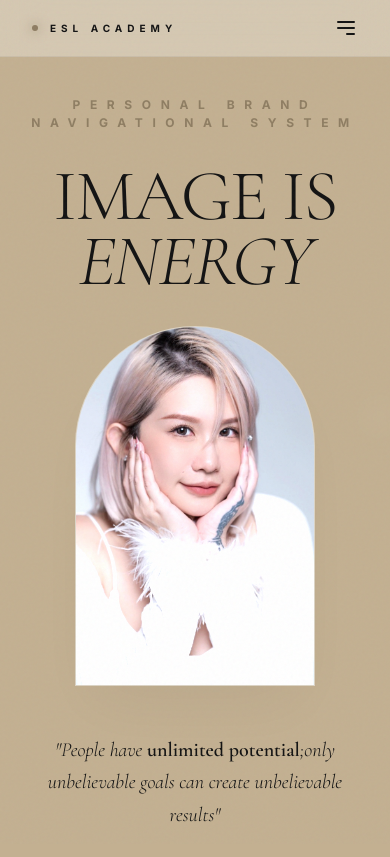
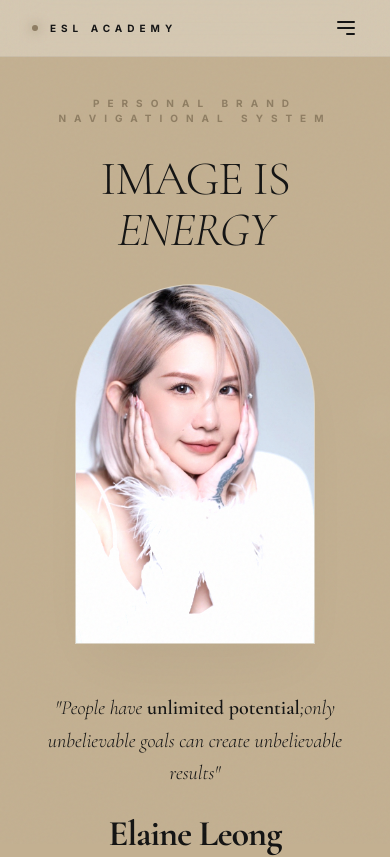
Before and after one commit to zxiang0608/elaineleongesl, a Next.js app: page / in a window 390 px wide. Shown: the top 857 px of the page. Built offline with nearby package versions, Linux system fonts and the light colour scheme.

Commit message:
fix: hard viewport bounds on hero h1

```diff
--- a/src/components/Hero.tsx
+++ b/src/components/Hero.tsx
@@ -28,16 +28,16 @@ export function Hero() {
     }, []);
 
     return (
-        <section ref={heroRef} className="relative min-h-screen flex flex-col items-center justify-start px-6 pt-24 lg:pt-32 pb-12 overflow-hidden noise">
+        <section ref={heroRef} className="relative min-h-screen flex flex-col items-center justify-start px-4 md:px-6 pt-24 lg:pt-32 pb-12 overflow-hidden w-full max-w-[100vw] noise">
 
-            <div className="z-10 w-full max-w-7xl mx-auto relative flex flex-col items-center">
+            <div className="z-10 w-full max-w-7xl mx-auto relative flex flex-col items-center overflow-hidden">
 
                 {/* 1. Centered Headline */}
-                <div className="text-center mb-8 md:mb-16 lg:mb-24 z-20">
-                    <p className="uppercase tracking-[0.8em] text-[12px] md:text-[14px] mb-8 md:mb-10 text-khaki-dark font-bold hero-visible">Personal Brand Navigational System</p>
-                    <h1 className="serif text-[4.5rem] leading-[0.9] md:leading-[0.85] md:text-[150px] font-light tracking-tight md:tracking-normal hero-visible mix-blend-multiply shimmer-text">
-                        IMAGE IS <br />
-                        <span className="italic text-khaki-dark">ENERGY</span>
+                <div className="text-center mb-8 md:mb-16 lg:mb-24 z-20 w-full max-w-full px-2">
+                    <p className="uppercase tracking-[0.8em] text-[10px] md:text-[14px] mb-8 md:mb-10 text-khaki-dark font-bold hero-visible">Personal Brand Navigational System</p>
+                    <h1 className="serif text-5xl md:text-[150px] font-light leading-[0.9] md:leading-[0.85] tracking-tight md:tracking-normal hero-visible mix-blend-multiply shimmer-text shrink-0 w-full flex flex-col items-center justify-center">
+                        <span className="block w-full">IMAGE IS</span>
+                        <span className="italic text-khaki-dark block w-full mt-2 md:mt-0">ENERGY</span>
                     </h1>
                 </div>
 
```
